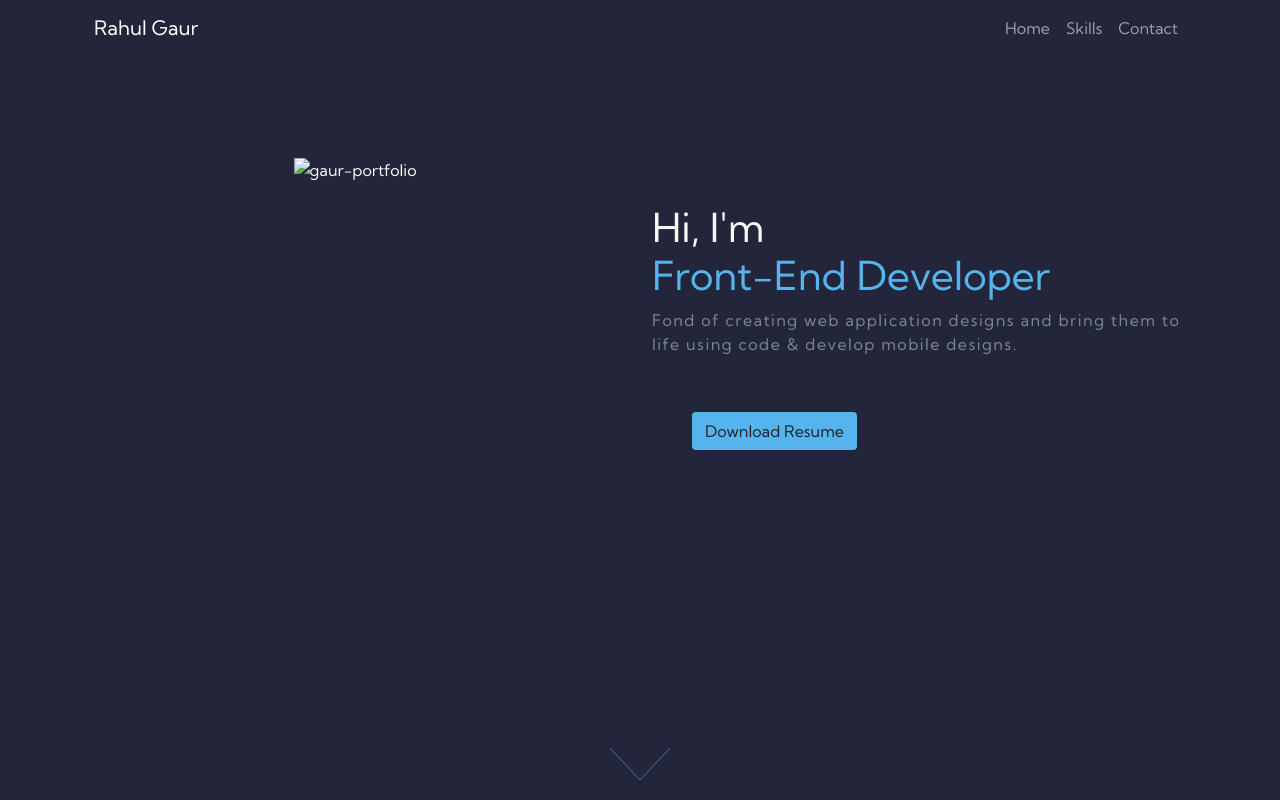
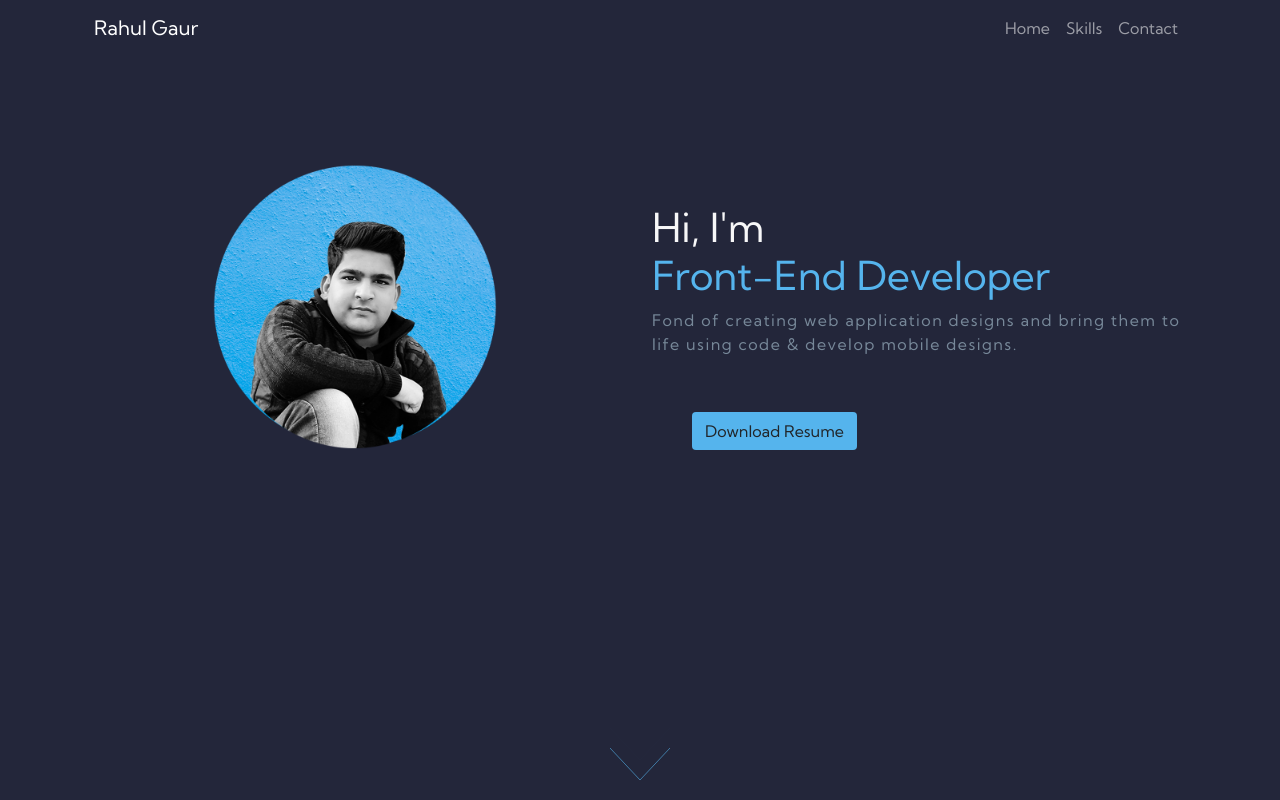
Before and after one commit to imgaur3/RahulGaur-Portfolio, a plain HTML site: page index.html in a window 1280 px wide. Shown: the top 800 px of the page. Drawn offline with nearby package versions, Linux system fonts and the light colour scheme.

Commit message:
Update index.html

```diff
--- a/index.html
+++ b/index.html
@@ -46,7 +46,7 @@
         <div class="container home-content" id="home">
             <div class="row">
                 <div class="col-md-6 dp-image text-center">
-                    <img src="./images/image.png" alt="gaur-portfolio" class="img-fluid">
+                    <img src="image.png" alt="gaur-portfolio" class="img-fluid">
                 </div>
                 <div class="col-md-6 py-5">
                     <h1>Hi, I'm <span style="color: #55b4ed;""><br>Front-End Developer</span></h1>
```
